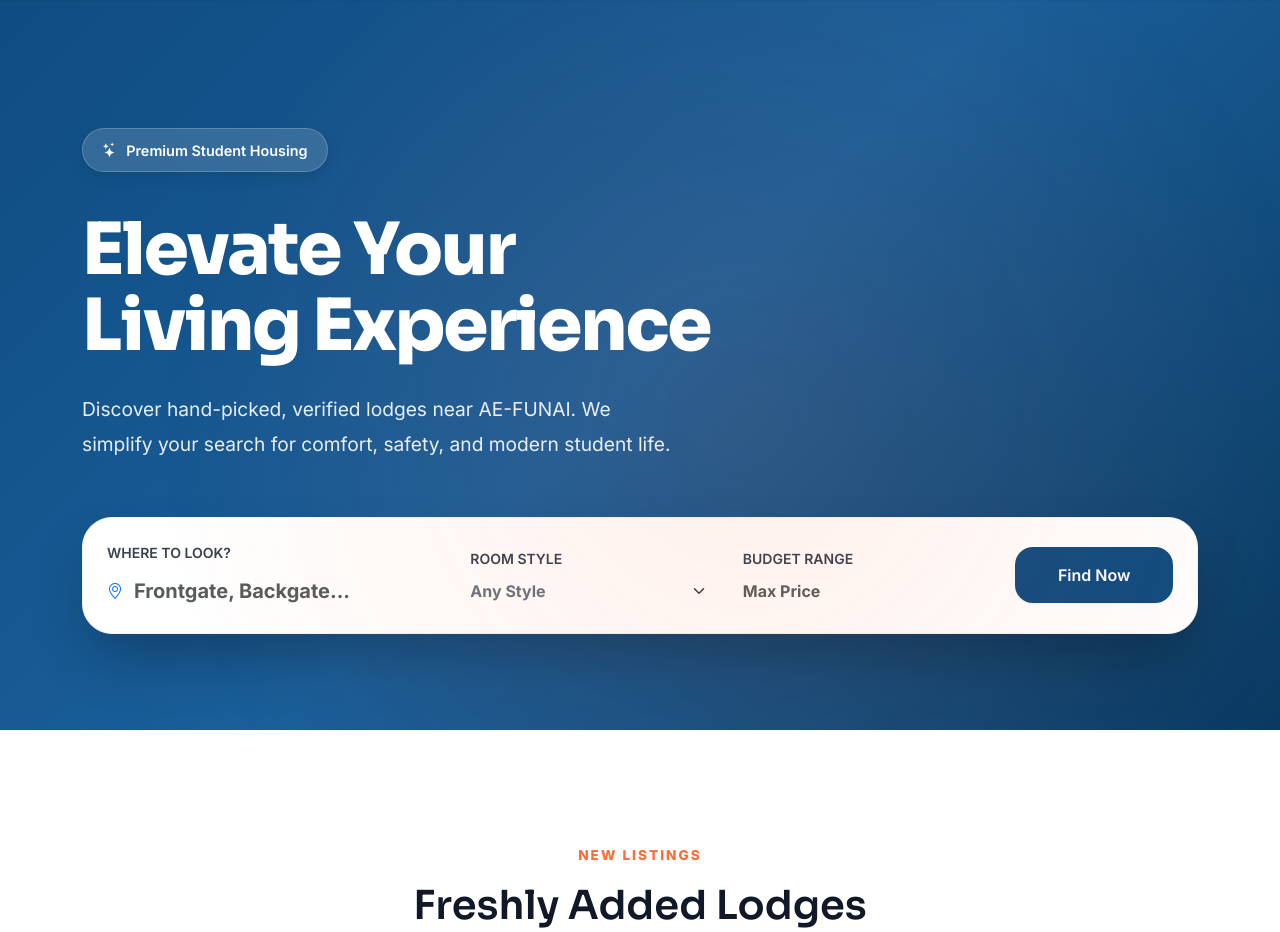
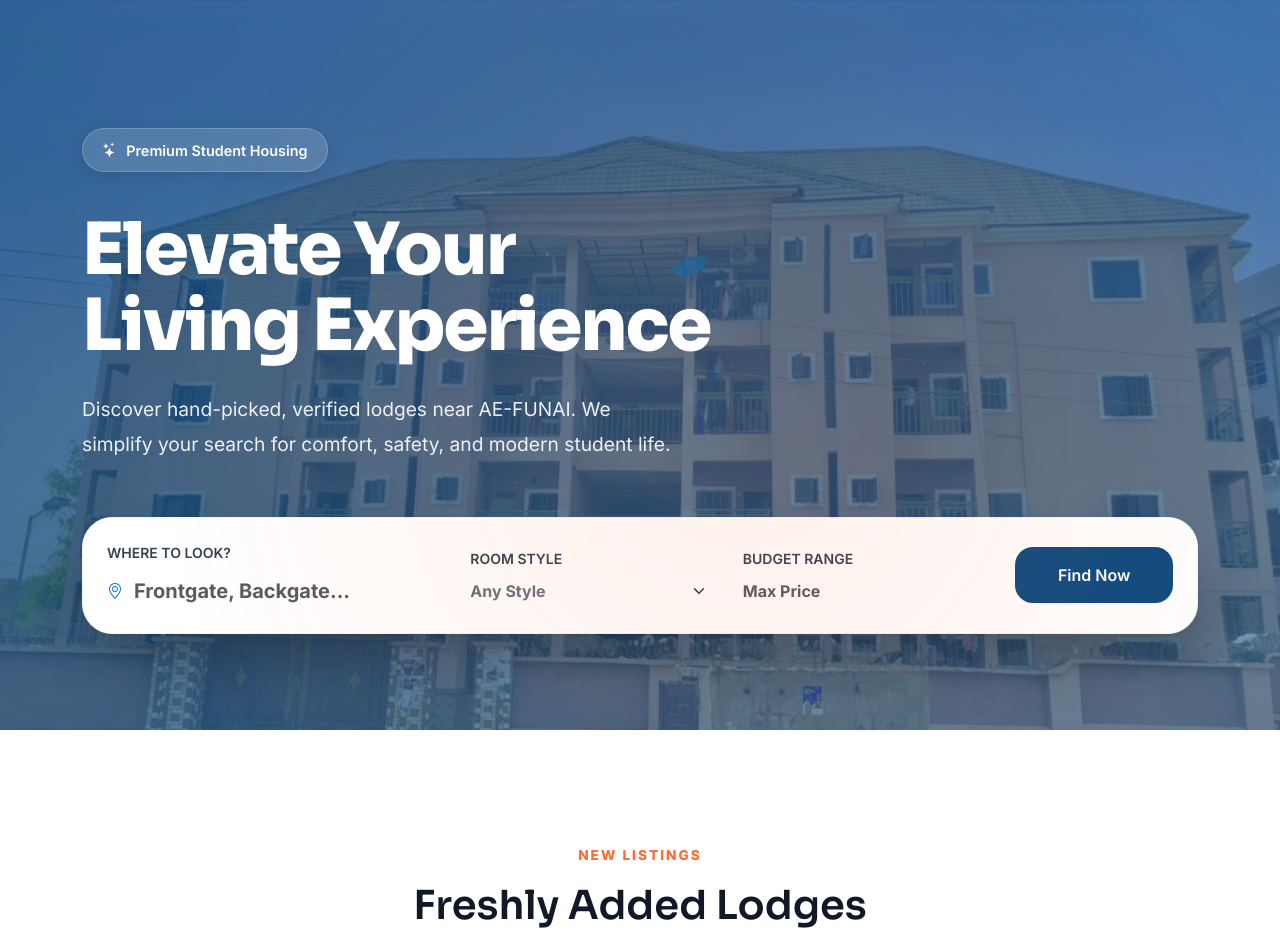
Before and after one commit to Aja-Cornelius/Lodge-Finder-System, a Django app: page / in a window 1280 px wide. Shown: the part 118-1050 px from the top of the page. Run offline with Django 5.2, Linux system fonts and the light colour scheme; data comes from the database, SQL or seed files in the repository; data that the repository does not hold is empty; some libraries are stand-ins or nearby versions.

Commit message:
Restored original background image with premium overlay to hero section

```diff
--- a/lodge/templates/lodge/landing.html
+++ b/lodge/templates/lodge/landing.html
@@ -14,7 +14,8 @@
 
 /* --- Hero Section: Mesh Gradient & Animated Mesh --- */
 .hero-premium {
-    background: var(--mesh-gradient);
+    background: linear-gradient(135deg, rgba(15, 76, 129, 0.8) 0%, rgba(26, 95, 155, 0.6) 100%),
+                url('{% static "landing_pg_lodge-img/nazareth-lodge.jpeg" %}') center/cover;
     min-height: 90vh;
     display: flex;
     align-items: center;
```
